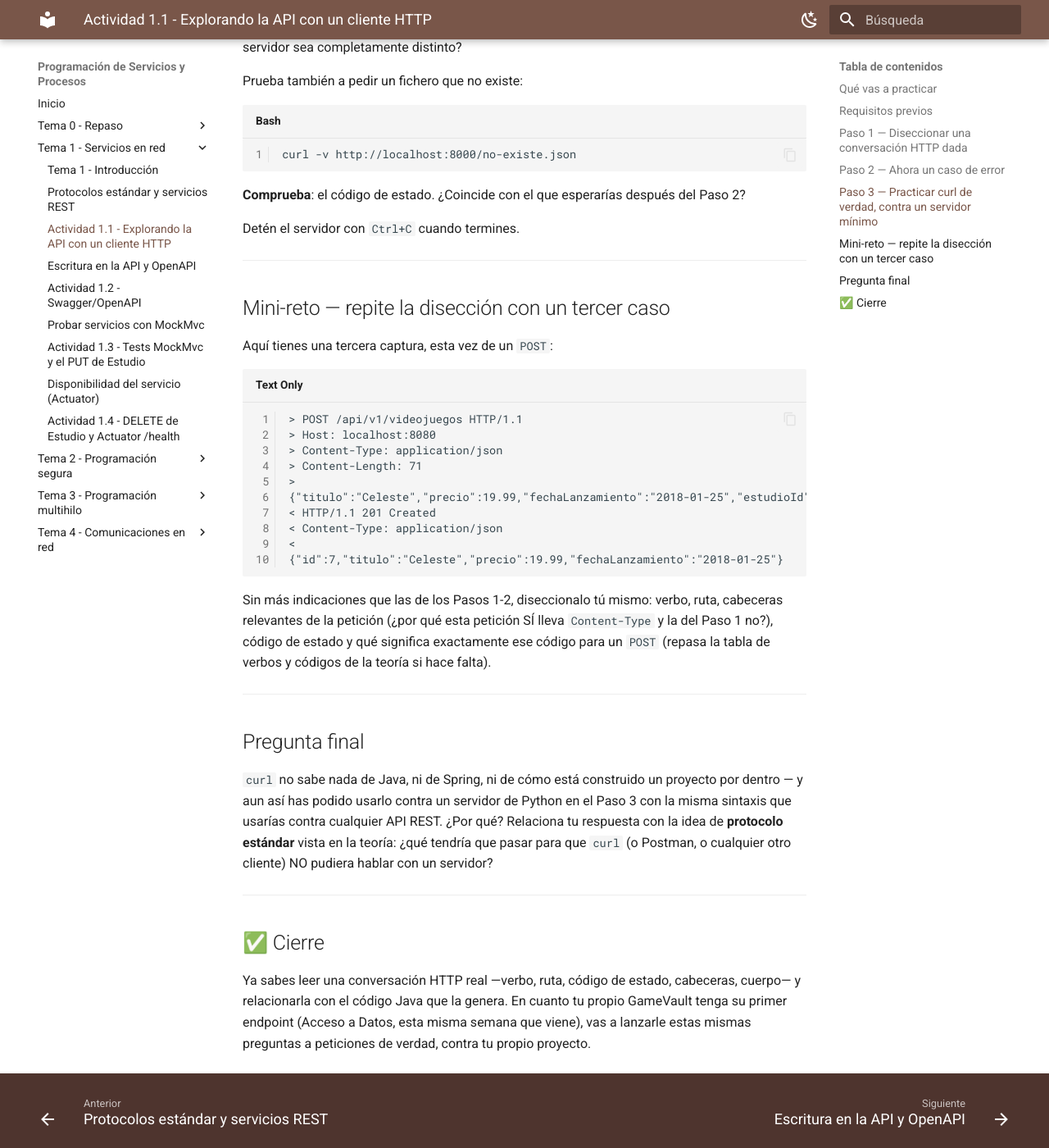
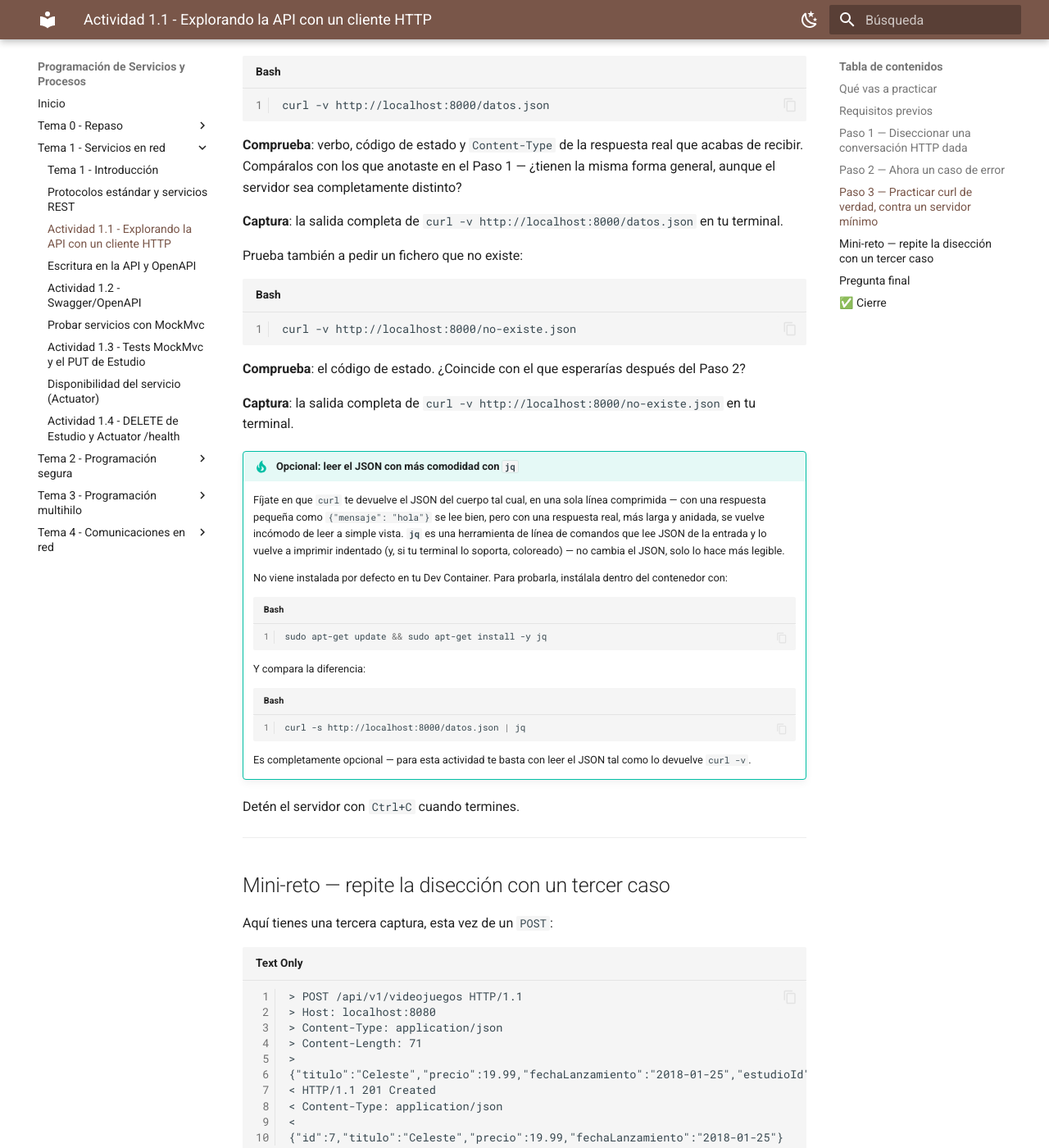
Before and after one commit to aitorventura/programacion-servicios-procesos, an MkDocs documentation site: the page built from docs/tema1/actividad_1_1.md, in a window 1280 px wide and 1400 px high, scrolled down 3096 px. Shown: the whole window at 82% size. Built offline with MkDocs 1.6.1 and Material for MkDocs 9.7.7, drawn with Linux system fonts in a browser that asks for light colours; some of the changed text lies outside the part shown.

Commit message:
Actividad 1.1

````diff
--- a/docs/tema1/actividad_1_1.md
+++ b/docs/tema1/actividad_1_1.md
@@ -1,4 +1,7 @@
 # 🧪 Actividad 1.1: Diseccionando peticiones y respuestas HTTP
+
+!!! warning "Descarga la plantilla"
+    📄 [Plantilla 1.1 — Diseccionando peticiones y respuestas HTTP](plantillas/Actividad_1_1_PSP_Plantilla.docx){target="_blank" rel="noopener"}
 
 !!! info "Práctica guiada — sin código, y sin servidor propio todavía"
     Esta semana, en Acceso a Datos, tu propio GameVault solo tiene entidades JPA — todavía no existe ningún endpoint que puedas invocar. Así que hoy no vas a lanzar peticiones contra tu proyecto: vas a diseccionar, con papel y con `curl` contra un objetivo controlado, conversaciones HTTP reales, para que la semana que viene, en cuanto tu propio CRUD esté vivo, ya sepas leer lo que ves.
@@ -13,7 +16,9 @@
 
 ## Requisitos previos
 
-Los apuntes del apartado de teoría de esta semana (el código de `LibroController`/`LibroService` que has leído ahí). Si tienes `jq` instalado, lo usarás en el mini-reto (opcional).
+Los apuntes del apartado de teoría de esta semana. En el Paso 3 puedes instalar opcionalmente una herramienta llamada `jq`, si quieres — se explica ahí.
+
+Vas a necesitar citar el código de `LibroController`/`LibroService` de la teoría (secciones "📖 Leyendo un controlador REST completo" y "❌ ¿Y si el libro no existe?") — tenlo a mano mientras respondes.
 
 ---
 
@@ -102,6 +107,8 @@
 
 **Comprueba**: verbo, código de estado y `Content-Type` de la respuesta real que acabas de recibir. Compáralos con los que anotaste en el Paso 1 — ¿tienen la misma forma general, aunque el servidor sea completamente distinto?
 
+**Captura**: la salida completa de `curl -v http://localhost:8000/datos.json` en tu terminal.
+
 Prueba también a pedir un fichero que no existe:
 
 ```bash
@@ -109,6 +116,21 @@
 ```
 
 **Comprueba**: el código de estado. ¿Coincide con el que esperarías después del Paso 2?
+
+**Captura**: la salida completa de `curl -v http://localhost:8000/no-existe.json` en tu terminal.
+
+!!! tip "Opcional: leer el JSON con más comodidad con `jq`"
+    Fíjate en que `curl` te devuelve el JSON del cuerpo tal cual, en una sola línea comprimida — con una respuesta pequeña como `{"mensaje": "hola"}` se lee bien, pero con una respuesta real, más larga y anidada, se vuelve incómodo de leer a simple vista. **`jq`** es una herramienta de línea de comandos que lee JSON de la entrada y lo vuelve a imprimir indentado (y, si tu terminal lo soporta, coloreado) — no cambia el JSON, solo lo hace más legible.
+
+    No viene instalada por defecto en tu Dev Container. Para probarla, instálala dentro del contenedor con:
+    ```bash
+    sudo apt-get update && sudo apt-get install -y jq
+    ```
+    Y compara la diferencia:
+    ```bash
+    curl -s http://localhost:8000/datos.json | jq
+    ```
+    Es completamente opcional — para esta actividad te basta con leer el JSON tal como lo devuelve `curl -v`.
 
 Detén el servidor con `Ctrl+C` cuando termines.
 
````
Also changed, not shown: 1 other file.
